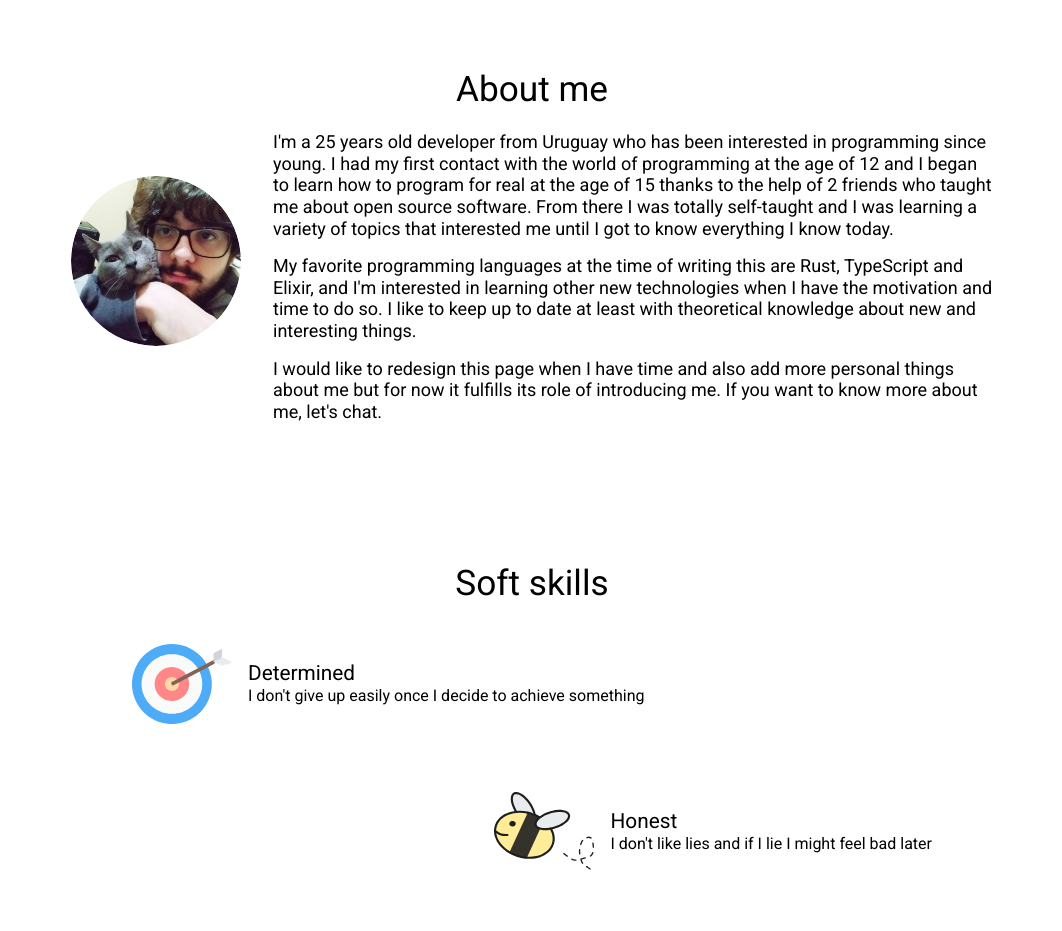
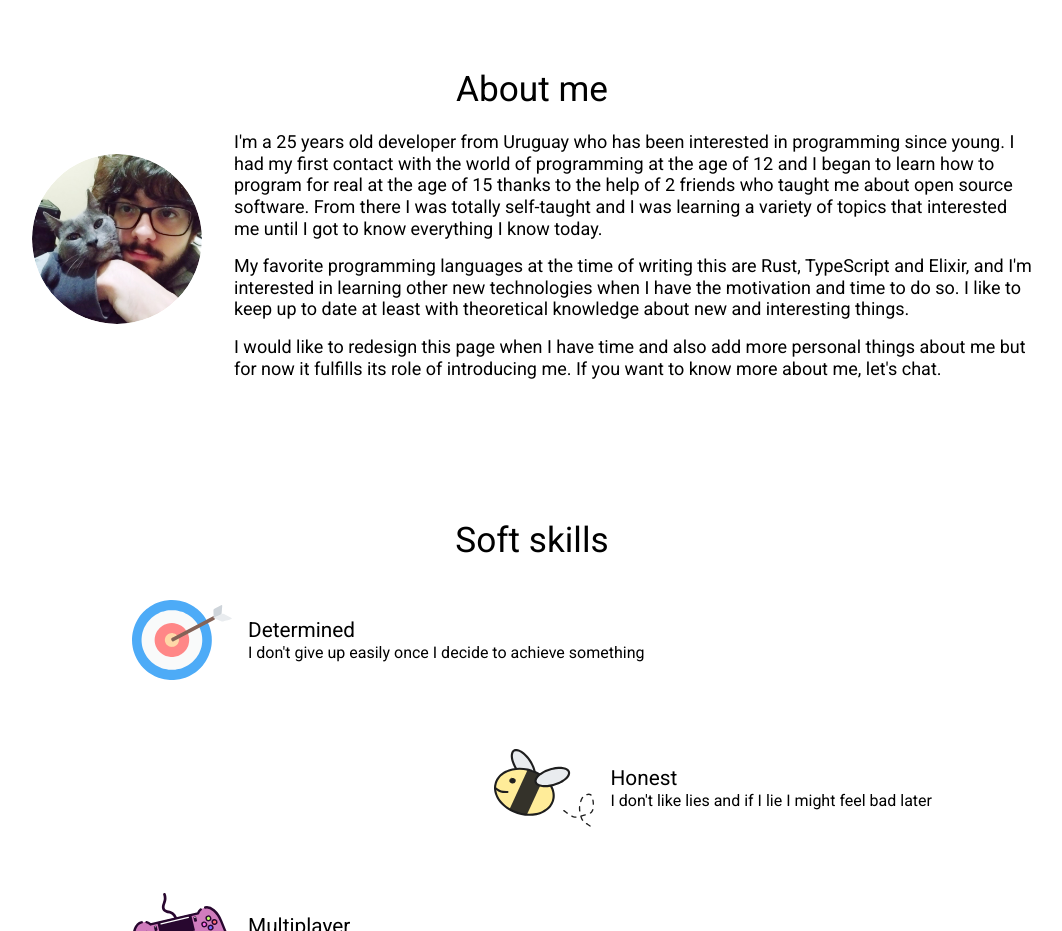
Before and after one commit to noxware/noxware.github.io, an Astro site: page / in a window 1280 px wide. Shown: the part 840-1771 px from the top of the page, without its empty margins (108-1170 px from the left). Built offline with nearby package versions, Linux system fonts and the light colour scheme; Astro itself is replaced by a stand-in of ours.

Commit message:
fix block quote max width

```diff
--- a/src/sections/About.astro
+++ b/src/sections/About.astro
@@ -12,7 +12,7 @@ import me from "../assets/about-me/me.jpg";
       <CircularAvatar image={me} alt="Franco Profeti" class="h-full w-full" />
     </Reveal>
     <Reveal direction="right">
-      <blockquote class="max-w-[720px]">
+      <blockquote class="max-w-[720px] min-[730px]:max-w-none">
         <p class="mb-4 text-center leading-[1.2] min-[600px]:text-[1.1em] min-[730px]:text-left min-[730px]:text-[18px]">
           I'm a 25 years old developer from Uruguay who has been interested in programming since young. I had my first contact with the world of programming at the age of 12 and I began to learn how to program for real at the age of 15 thanks to the help of 2 friends who taught me about open source software. From there I was totally self-taught and I was learning a variety of topics that interested me until I got to know everything I know today.
         </p>
```
